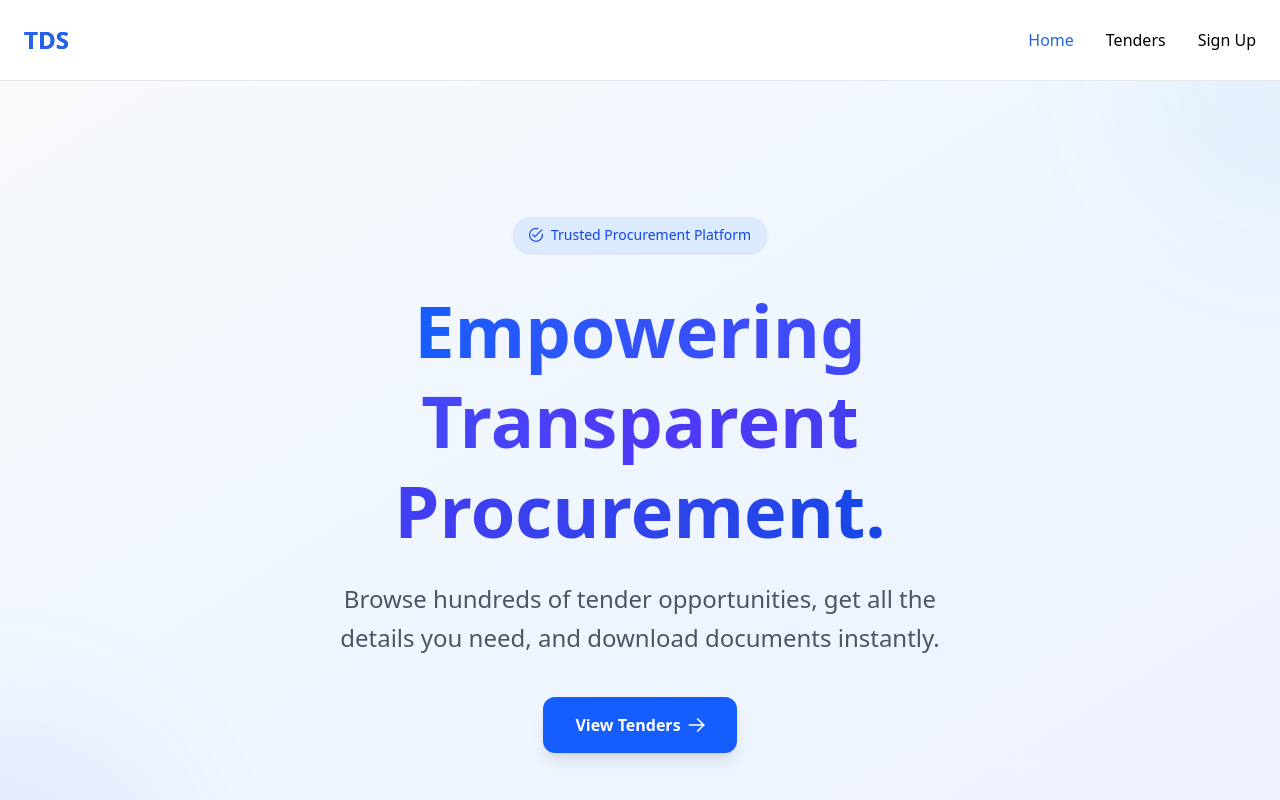
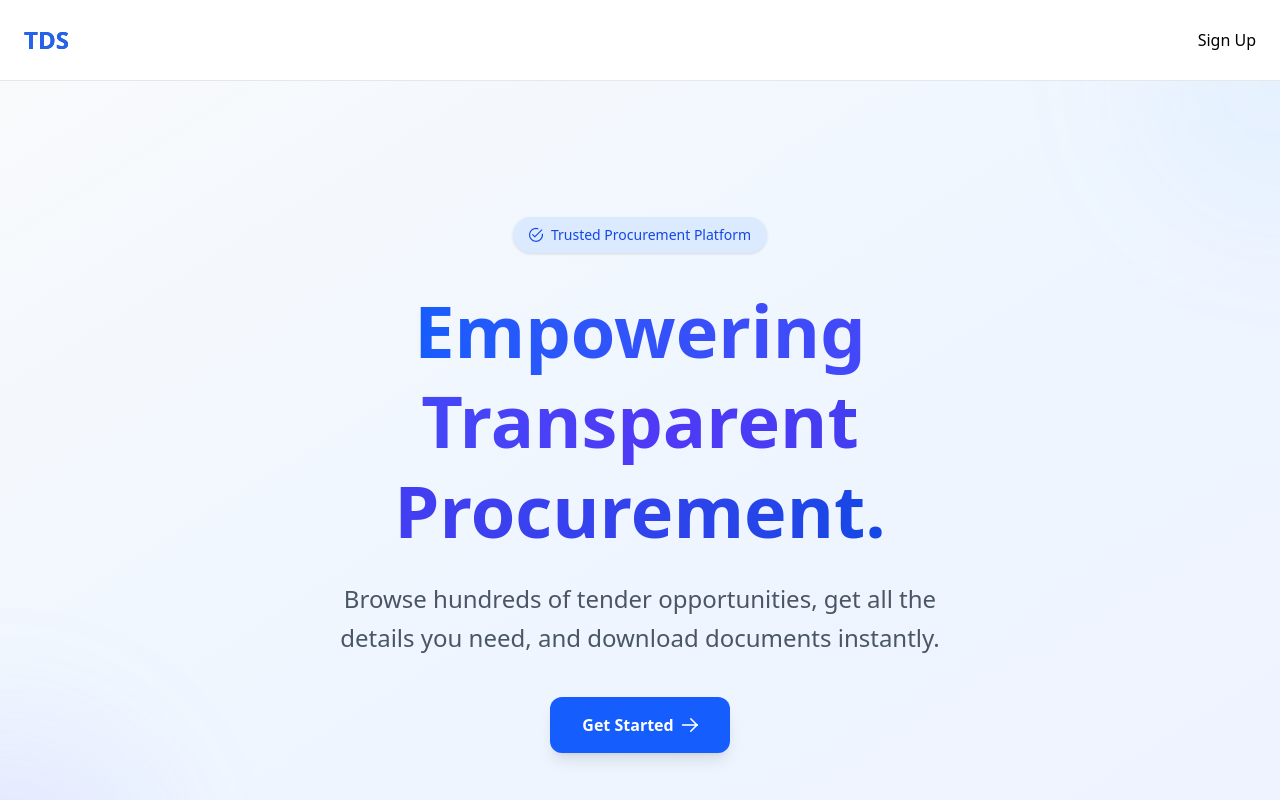
Before and after one commit to deborahkudaru/tender-download-system, a Vue app: page / in a window 1280 px wide. Shown: the top 800 px of the page. Built offline with nearby package versions, Linux system fonts and the light colour scheme.

Commit message:
handling basic error

```diff
--- a/src/components/Hero.vue
+++ b/src/components/Hero.vue
@@ -14,8 +14,8 @@ defineProps({
   },
 });
 
-function goToTenders() {
-  router.push({ name: 'tenders' });
+function goToSignUp() {
+  router.push({ name: 'signup' });
 }
 </script>
 
@@ -46,10 +46,10 @@ function goToTenders() {
       </p>
 
       <div class="flex flex-col sm:flex-row gap-4 justify-center items-center">
-        <button @click="goToTenders"
+        <button @click="goToSignUp"
           class="group relative px-8 py-4 bg-blue-600 text-white rounded-xl hover:bg-blue-700 transition-all duration-300 font-semibold shadow-lg hover:shadow-xl hover:scale-105 active:scale-95 overflow-hidden">
           <span class="relative z-10 flex items-center gap-2">
-            View Tenders
+            Get Started
             <i class="pi pi-arrow-right group-hover:translate-x-1 transition-transform"></i>
           </span>
           <div
--- a/src/components/Login.vue
+++ b/src/components/Login.vue
@@ -26,7 +26,7 @@ const handleLogin = () => {
 </script>
 
 <template>
-    <div class="flex justify-center items-center min-h-screen">
+    <div class="flex justify-center items-center min-h-screen px-4">
         <div class="bg-white shadow-xl rounded-xl p-8 w-full max-w-md">
             <h2 class="text-3xl font-bold mb-6 text-center text-gray-800">Welcome Back</h2>
 
--- a/src/components/Navbar.vue
+++ b/src/components/Navbar.vue
@@ -2,6 +2,10 @@
 import { RouterLink } from 'vue-router'
 import { ref, computed } from 'vue'
 import { useAuthStore } from '../stores/auth'
+import { useRouter } from 'vue-router'
+
+
+const router = useRouter()
 
 const isMobileMenuOpen = ref(false)
 
@@ -20,6 +24,8 @@ const isLoggedIn = computed(() => auth.isAuthenticated)
 const handleLogout = () => {
     auth.logout()
     closeMobileMenu()
+    router.push({ name: 'login' })
+
 }
 </script>
 
@@ -35,24 +41,6 @@ const handleLogout = () => {
             <!-- Desktop Menu -->
             <!-- Desktop Menu -->
             <ul class="hidden md:flex space-x-8 text-base font-medium">
-                <li>
-                    <RouterLink to="/"
-                        class="flex items-center hover:text-blue-600 transition-all duration-200 relative group py-2">
-                        Home
-                        <span
-                            class="absolute bottom-0 left-0 w-0 h-0.5 bg-blue-600 group-hover:w-full transition-all duration-300"></span>
-                    </RouterLink>
-                </li>
-
-                <li>
-                    <RouterLink to="/tenders"
-                        class="flex items-center hover:text-blue-600 transition-all duration-200 relative group py-2">
-                        Tenders
-                        <span
-                            class="absolute bottom-0 left-0 w-0 h-0.5 bg-blue-600 group-hover:w-full transition-all duration-300"></span>
-                    </RouterLink>
-                </li>
-
                 <!-- Show Sign Up only when not logged in -->
                 <li v-if="!isLoggedIn">
                     <RouterLink to="/signup"
@@ -91,22 +79,6 @@ const handleLogout = () => {
             <div v-if="isMobileMenuOpen"
                 class="fixed top-[73px] right-0 w-64 h-[calc(100vh-73px)] bg-white shadow-2xl md:hidden z-50 overflow-y-auto">
                 <ul class="flex flex-col py-6">
-                    <li class="overflow-hidden">
-                        <RouterLink to="/" @click="closeMobileMenu"
-                            class="flex items-center px-6 py-4 hover:bg-blue-50 hover:text-blue-600 transition-all duration-200 font-medium relative group">
-                            <span class="relative z-10">Home</span>
-                            <span
-                                class="absolute left-0 top-0 h-full w-1 bg-blue-600 transform scale-y-0 group-hover:scale-y-100 transition-transform duration-300 origin-top"></span>
-                        </RouterLink>
-                    </li>
-                    <li class="overflow-hidden">
-                        <RouterLink to="/tenders" @click="closeMobileMenu"
-                            class="flex items-center px-6 py-4 hover:bg-blue-50 hover:text-blue-600 transition-all duration-200 font-medium relative group">
-                            <span class="relative z-10">Tenders</span>
-                            <span
-                                class="absolute left-0 top-0 h-full w-1 bg-blue-600 transform scale-y-0 group-hover:scale-y-100 transition-transform duration-300 origin-top"></span>
-                        </RouterLink>
-                    </li>
                     <li v-if="!isLoggedIn" class="overflow-hidden">
                         <RouterLink to="/signup" @click="closeMobileMenu"
                             class="flex items-center px-6 py-4 hover:bg-blue-50 hover:text-blue-600 transition-all duration-200 font-medium relative group">
--- a/src/components/Signup.vue
+++ b/src/components/Signup.vue
@@ -106,7 +106,7 @@ const validatePassword = () => {
 </script>
 
 <template>
-  <div class="flex justify-center items-center min-h-screen">
+  <div class="flex justify-center items-center min-h-screen px-4">
     <div class="bg-white shadow-xl rounded-xl p-8 w-full max-w-md">
       <h2 class="text-3xl font-bold mb-6 text-center text-gray-800">Create Account</h2>
 
--- a/src/views/HomeView.vue
+++ b/src/views/HomeView.vue
@@ -5,5 +5,5 @@ import TenderList from '../components/TenderList.vue';
 
 <template>
  <Hero />
- <TenderList :limit="6" />
+ <!-- <TenderList :limit="6" /> -->
 </template>
```
